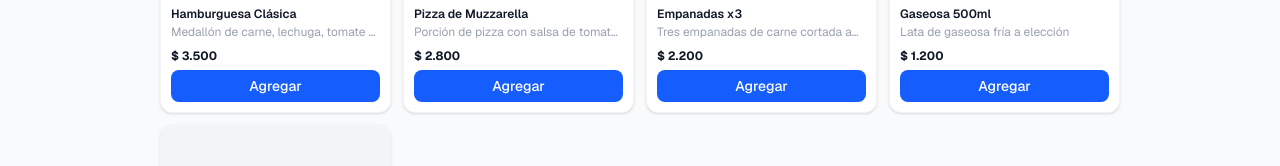
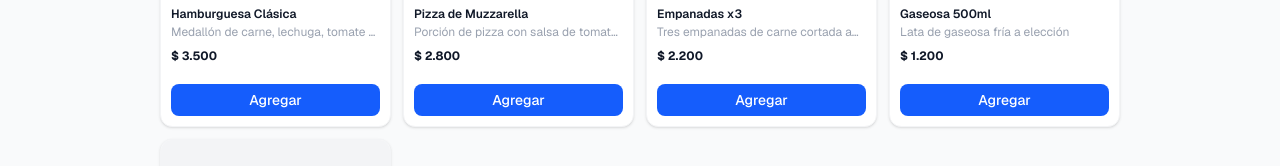
Before and after one commit to nubapaycode/nubapay-frontend, a Next.js app: page /1 in a window 1280 px wide. Shown: the part 726-892 px from the top of the page. Built offline with nearby package versions, Linux system fonts and the light colour scheme.

Commit message:
feat: 20px gap between price and add button

```diff
--- a/components/buyer/ProductCard.tsx
+++ b/components/buyer/ProductCard.tsx
@@ -22,7 +22,7 @@ export function ProductCard({ product, quantity, onAdd, onUpdateQuantity }: Prod
         <h3 className="font-semibold text-xs leading-tight line-clamp-1">{product.name}</h3>
         <p className="text-xs text-gray-400 mt-0.5 line-clamp-1 flex-1">{product.description}</p>
         <span className="font-bold text-xs mt-2 block">{formatPrice(product.price)}</span>
-        <div className="mt-1.5">
+        <div className="mt-5">
           {quantity === 0 ? (
             <Button size="sm" className="w-full" onClick={() => onAdd(product)}>
               Agregar
```
